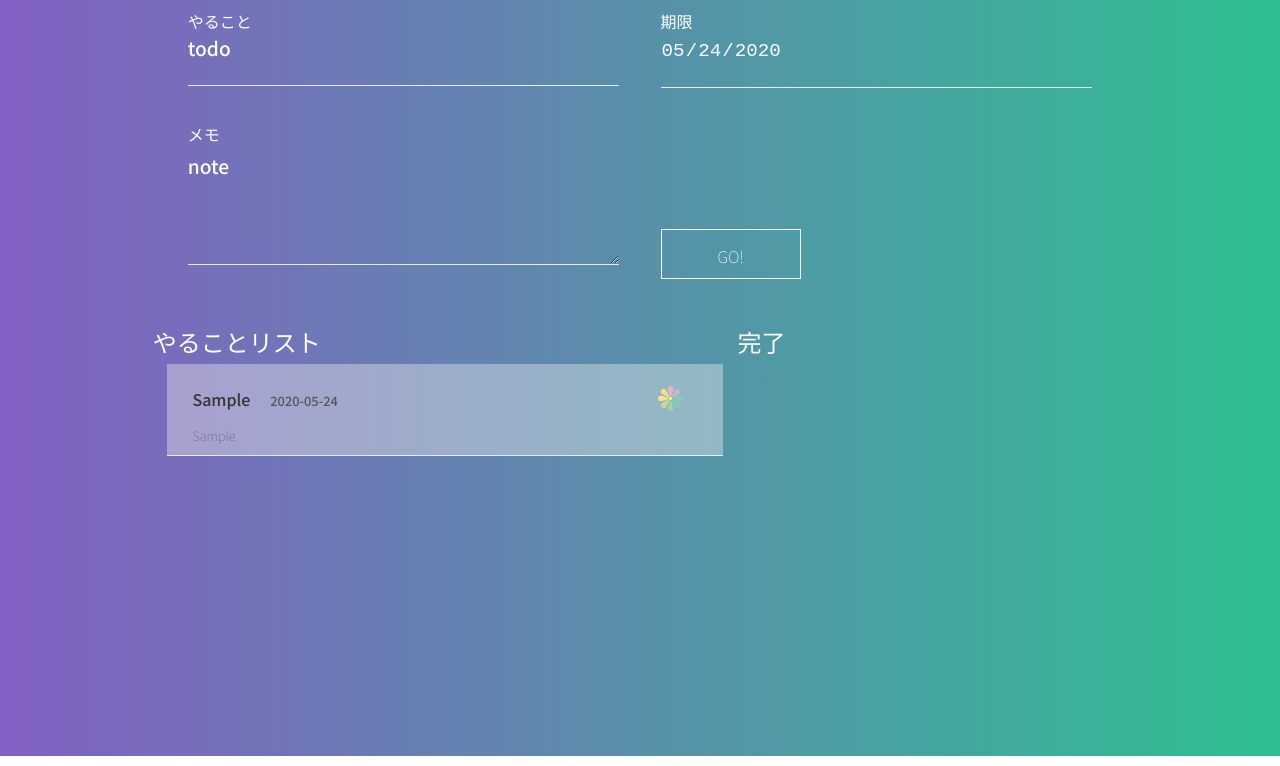
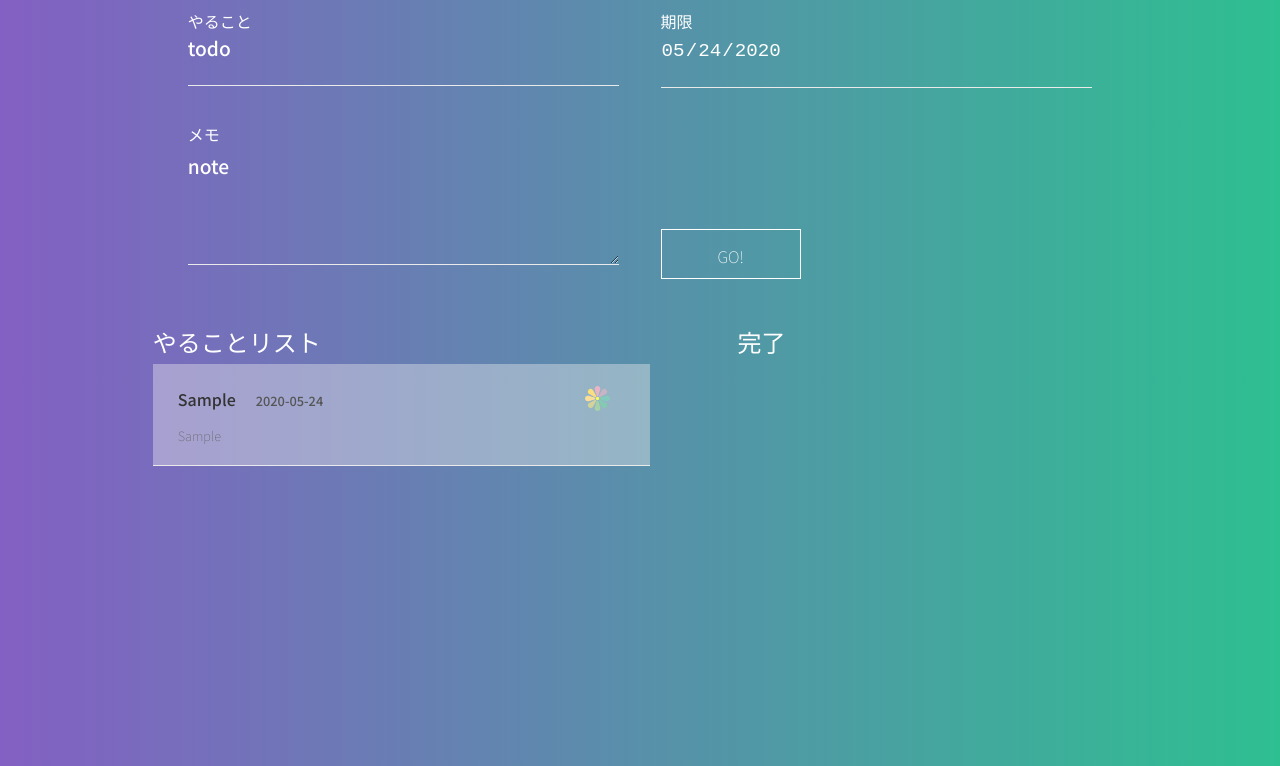
Before and after one commit to honakuma1218/todolist, a plain HTML site: page index.html in a window 1280 px wide. Both pictures are taken after typing "Sample", "Sample" into the empty fields and a click on the button "GO!". Shown: the part 131-897 px from the top of the page. Drawn offline with Linux system fonts and the light colour scheme.

Commit message:
last amendment

```diff
--- a/css/main.css
+++ b/css/main.css
@@ -185,9 +185,9 @@ button:hover span{
     position:relative;
   }
 .addedTask{
-    margin: 0 auto;
-    width: 95%;
-    padding: 10px 100px 10px 25px;
+    margin: 0;
+    width: 85%;
+    padding:10px 100px 20px 25px;
   }
 #donelist .doneTask{
       color: #666666;
```
